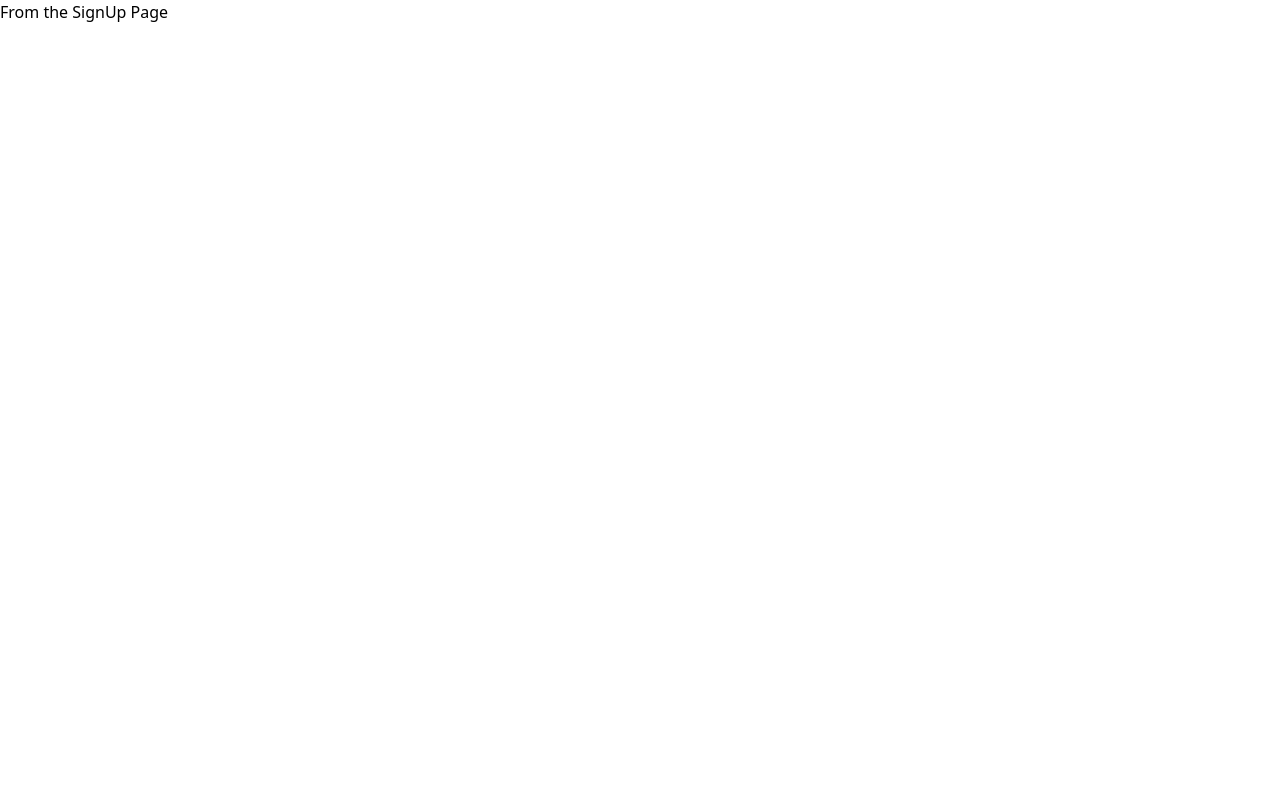
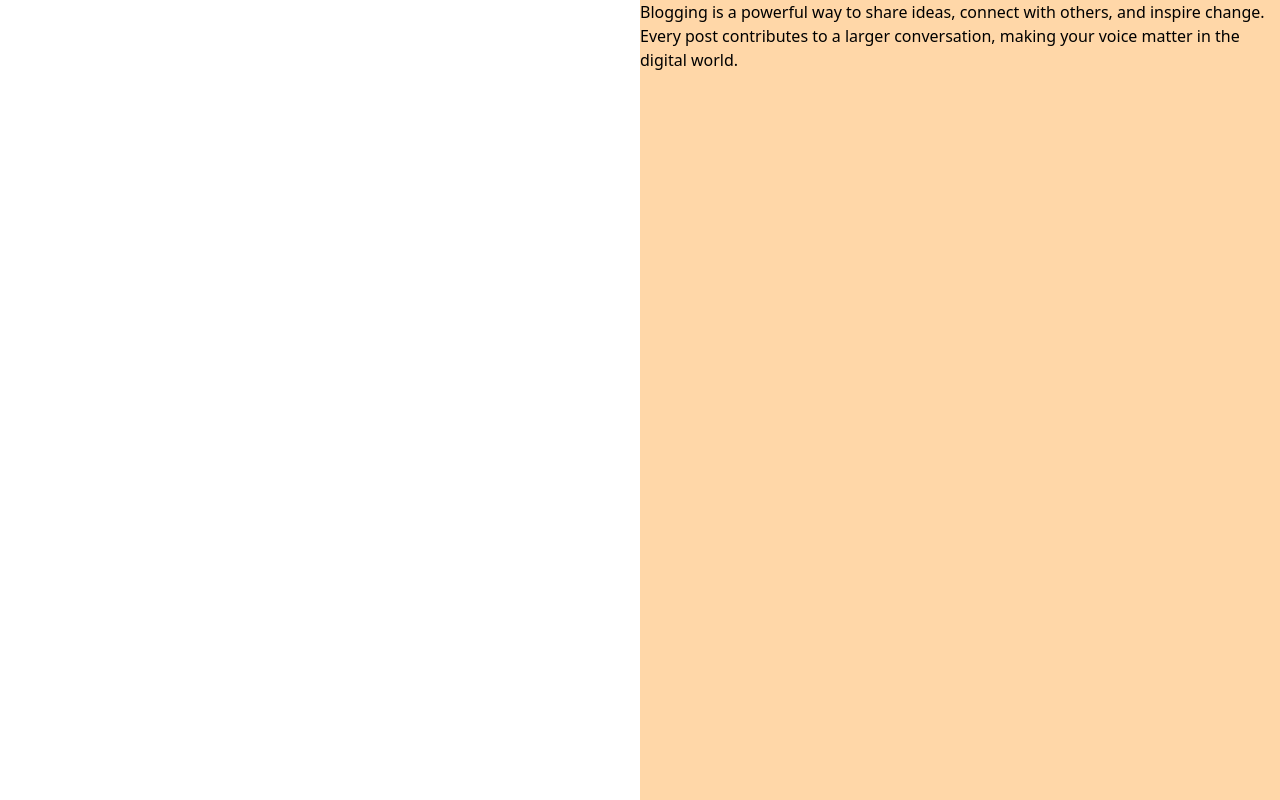
Before and after one commit to ShivanshuPande/Scroll, a React (Vite) app in the folder frontend/: page /signup in a window 1280 px wide. Built offline with nearby package versions, Linux system fonts and the light colour scheme.

Commit message:
added some componnts

```diff
--- a/frontend/src/App.tsx
+++ b/frontend/src/App.tsx
@@ -1,6 +1,7 @@
 import { BrowserRouter, Routes , Route } from "react-router-dom"
 import { SignUp } from "./pages/SignUp"
 import { SignIn } from "./pages/SignIn"
+import { Blog } from "./pages/Blog"
 function App() {
 
   return (
@@ -9,6 +10,7 @@ function App() {
       <Routes>
         <Route path="/signup" element={<SignUp/>}/>
         <Route path="/signin" element={<SignIn/>}></Route>
+        <Route path="/blog/:id" element={<Blog/>}/>
       </Routes>
     </BrowserRouter>
     </>
--- /dev/null
+++ b/frontend/src/components/Quote.tsx
@@ -0,0 +1,10 @@
+export const Quote = ()=>{
+    return (
+        <>
+        <div className="bg-orange-200 h-screen      " >
+            Blogging is a powerful way to share ideas, connect with others, and inspire change.<br></br>
+            Every post contributes to a larger conversation, making your voice matter in the digital world.
+        </div>
+        </>
+    )
+}
--- a/frontend/src/pages/Blog.tsx
+++ b/frontend/src/pages/Blog.tsx
@@ -1,5 +1,7 @@
 export const Blog =()=>{
-    <div>
+    return(
+        <div>
         From the Blog Page
-    </div>
+        </div>
+    )
 }
--- a/frontend/src/pages/SignUp.tsx
+++ b/frontend/src/pages/SignUp.tsx
@@ -1,7 +1,16 @@
+import { Quote } from "../components/Quote"
+
 export const SignUp =()=>{
     return (
-        <div>
-        From the SignUp Page
+        <>
+        <div className="flex">
+            <div className="w-1/2">
+
+            </div>
+            <div className="w-1/2">
+                <Quote/>
+            </div>
         </div>
+        </>
     )
 }
```
